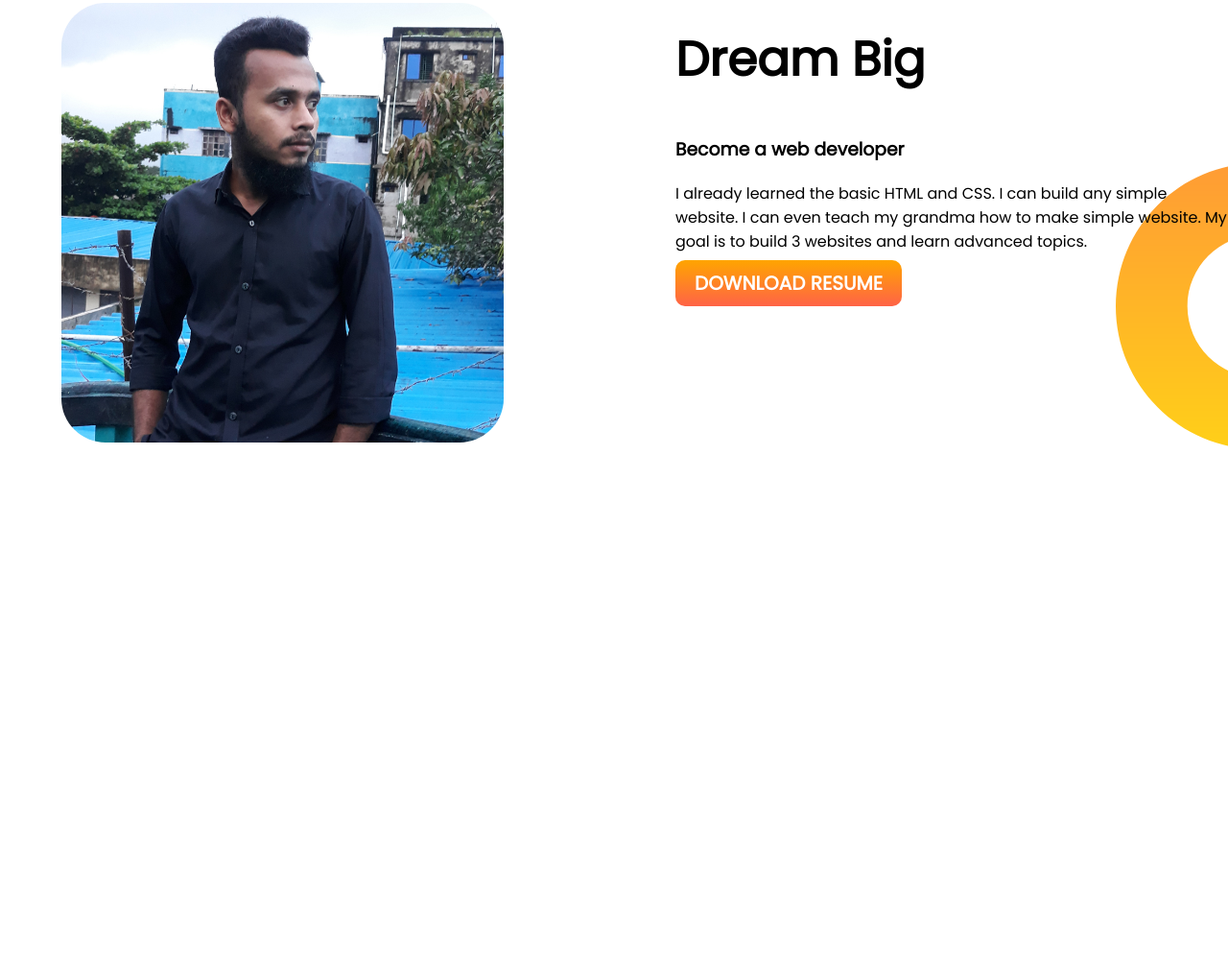
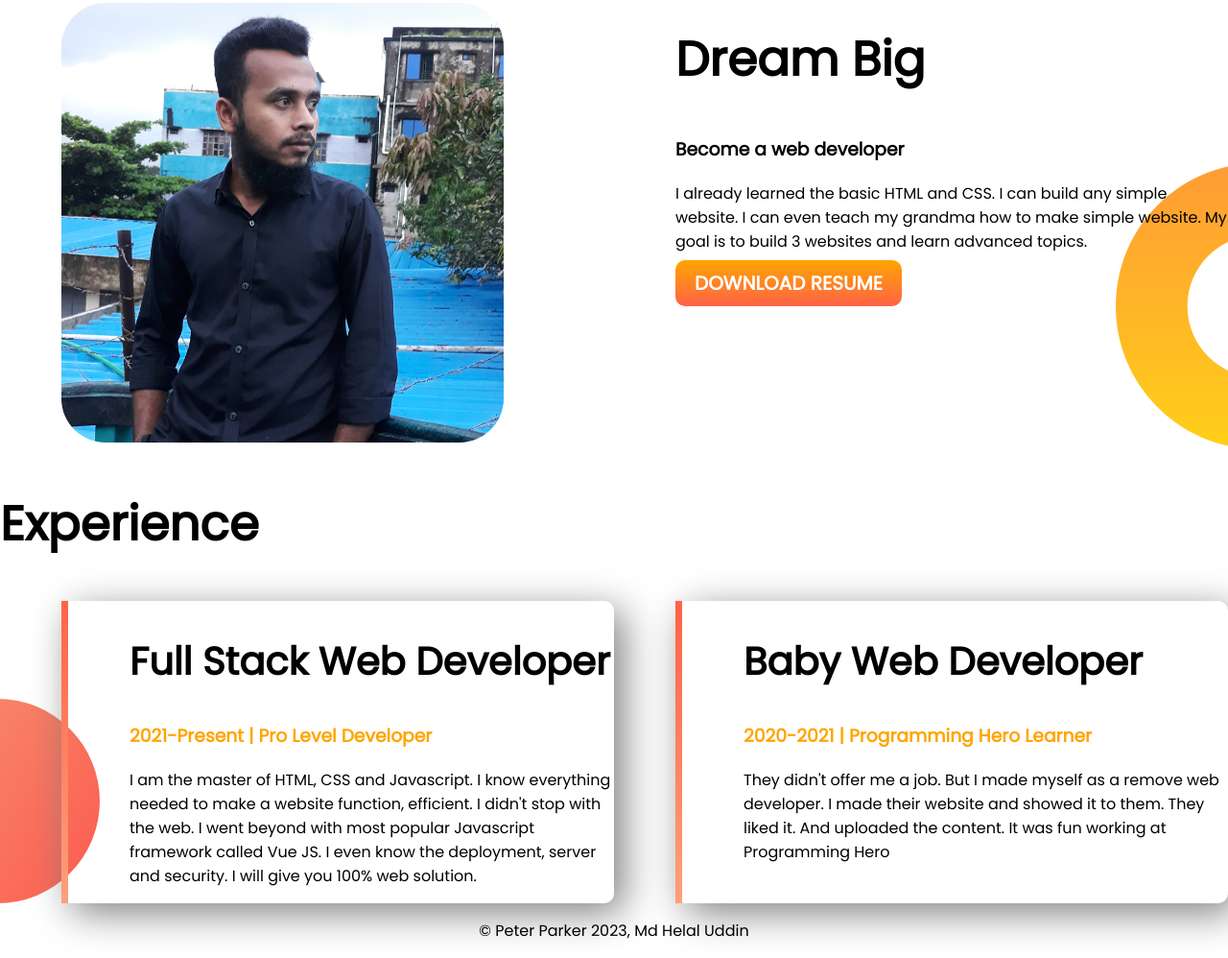
Before and after one commit to md-helal-uddin/P-Projects-1, a plain HTML site: page index.html in a window 1280 px wide. Shown: the part 501-1499 px from the top of the page at 96% size. Before the commit the page ends 969 px from the top, so only its background shows below. Drawn offline with Linux system fonts and the light colour scheme.

Commit message:
finally completed

```diff
--- a/index.html
+++ b/index.html
@@ -14,7 +14,7 @@
 </head>
 <body>
     <!-- Top banner Area -->
-    <section class="top-banner">
+    <section class="top-banner flexible">
         <div class="half-width">
             <h1>Welcome To</h1>
             <h1><span class="name-hi"> Helal Uddin</span> World</h1>
@@ -26,7 +26,7 @@
             <img src="images/helal.jpg" alt="">
         </div>
     </section>
-    <section class="dream-area">
+    <section class="Dream-area flexible">
         <div class="half-width">
             <img src="images/helal2.jpg" alt="">
         </div>
@@ -38,7 +38,25 @@
         </div>
     </section>
      <!-- Top banner Area -->
-     <!-- Dream Area -->
+    <section class="Exp-area">
+        <h1>Experience</h1>
+        <div class="flexible">
+            <div class="Exp-box">
+                <h2>Full Stack Web Developer</h2>
+                <h3 class="name-hi">2021-Present | Pro Level Developer
+                </h3>
+                <p>I am the master of HTML, CSS and Javascript. I know everything needed to make a website function, efficient. I didn't stop with the web. I went beyond with most popular Javascript framework called Vue JS. I even know the deployment, server and security. I will give you 100% web solution.</p>
+            </div>
+            <div class="Exp-box">
+                <h2>Baby Web Developer</h2>
+                <h3 class="name-hi">2020-2021 | Programming Hero Learner</h3>
+                <p>They didn't offer me a job. But I made myself as a remove web developer. I made their website and showed it to them. They liked it. And uploaded the content. It was fun working at Programming Hero</p>
+            </div>
+        </div>
+    </section>
+    <footer>
+        <p>© Peter Parker 2023, Md Helal Uddin</p>
+    </footer>
 
 
 </body>
--- a/style.css
+++ b/style.css
@@ -5,13 +5,16 @@ body{
 h1{
     font-size: 50px;
 }
+h2{
+    font-size: 40px;
+}
 .name-hi{
     color: orange;
 }
-section{
+.flexible{
     display: flex;
+}
     /* margin-top: 20px; */
-}
 .half-width{
     width: 50%;
     padding-left: 5%;
@@ -35,8 +38,26 @@ section{
     background-image: url(images/top-banner.png);
     background-repeat: no-repeat;
 }
-.dream-area{
+.Dream-area{
     background-image: url(images/dream-bg.png);
     background-repeat: no-repeat;
     background-position: right bottom;
 }
+.Exp-box{
+    width: 40%;
+    margin-left: 5%;
+    padding-left: 5%;
+    border-radius: 10px;
+    box-shadow: 10px 10px 40px grey;
+    border-image: linear-gradient(tomato, lightsalmon);
+    border-image-slice: 1;
+    border-left: 7px solid;
+}
+.Exp-area {
+    background-image: url(images/exp-bg.png);
+    background-repeat:no-repeat;
+    background-position: left bottom;
+}
+footer p{
+    text-align: center;
+}
```
